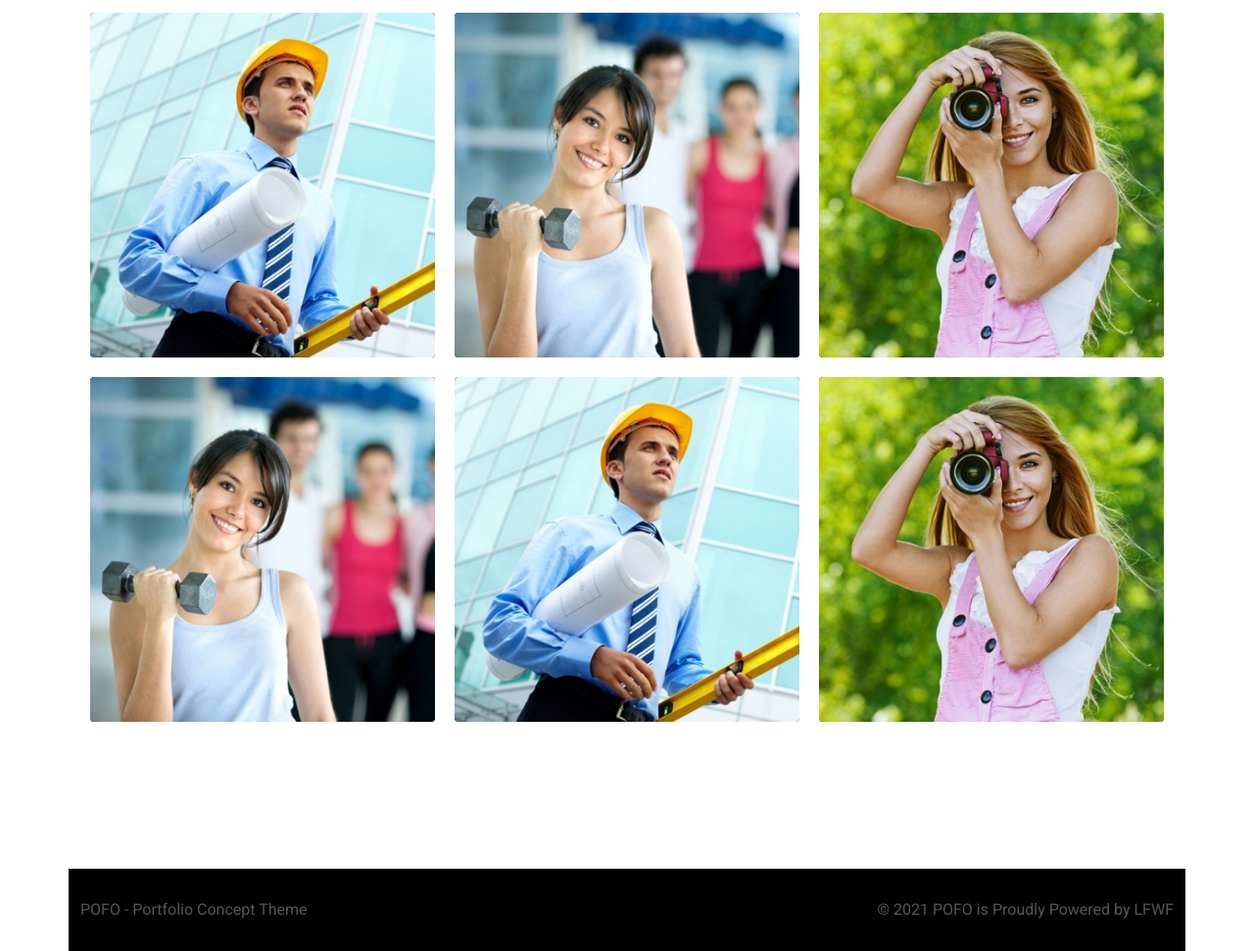
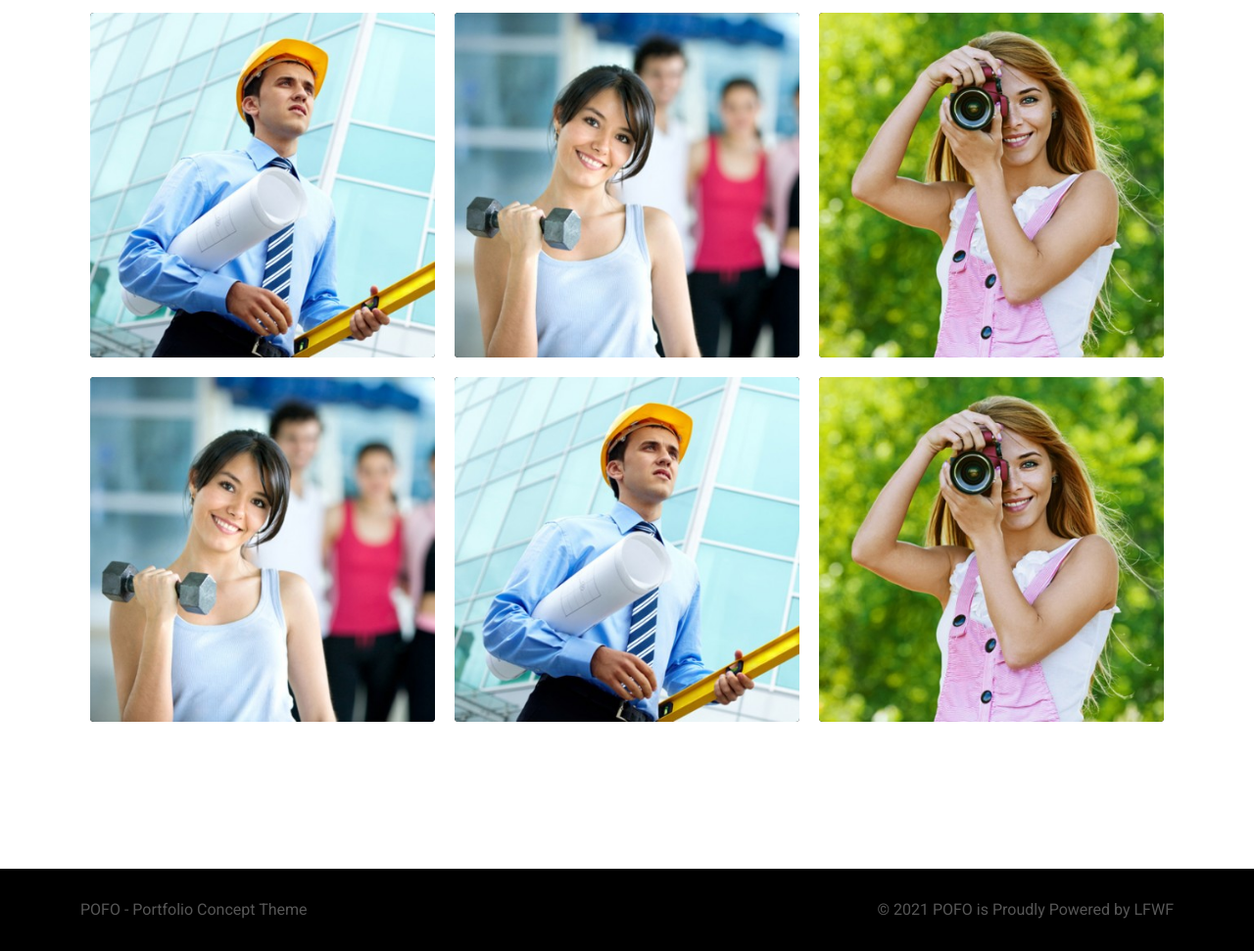
Before and after one commit to developer-zahir/class-assignment-30, a plain HTML site: page index.html in a window 1280 px wide. Shown: the part 2866-3837 px from the top of the page at 98% size. Drawn offline with nearby package versions, Linux system fonts and the light colour scheme.

Commit message:
Update index.html

```diff
--- a/index.html
+++ b/index.html
@@ -239,8 +239,9 @@
                 </div>
             </div>
         </section>
-        <footer class="container">
-               <div class="copyright_text">
+        <footer>
+             <div  class="container">
+                   <div class="copyright_text">
                     <div class="row">
                         <div class="col-lg-6">
                             <p>POFO - Portfolio Concept Theme</p>
@@ -250,6 +251,7 @@
                         </div>
                     </div>
                 </div>
+                  </div>
            </footer>
         <!-- Option 1: Bootstrap Bundle with Popper -->
         <script src="https://cdn.jsdelivr.net/npm/bootstrap@5.0.0-beta3/dist/js/bootstrap.bundle.min.js" integrity="sha384-JEW9xMcG8R+pH31jmWH6WWP0WintQrMb4s7ZOdauHnUtxwoG2vI5DkLtS3qm9Ekf" crossorigin="anonymous"></script>
```
